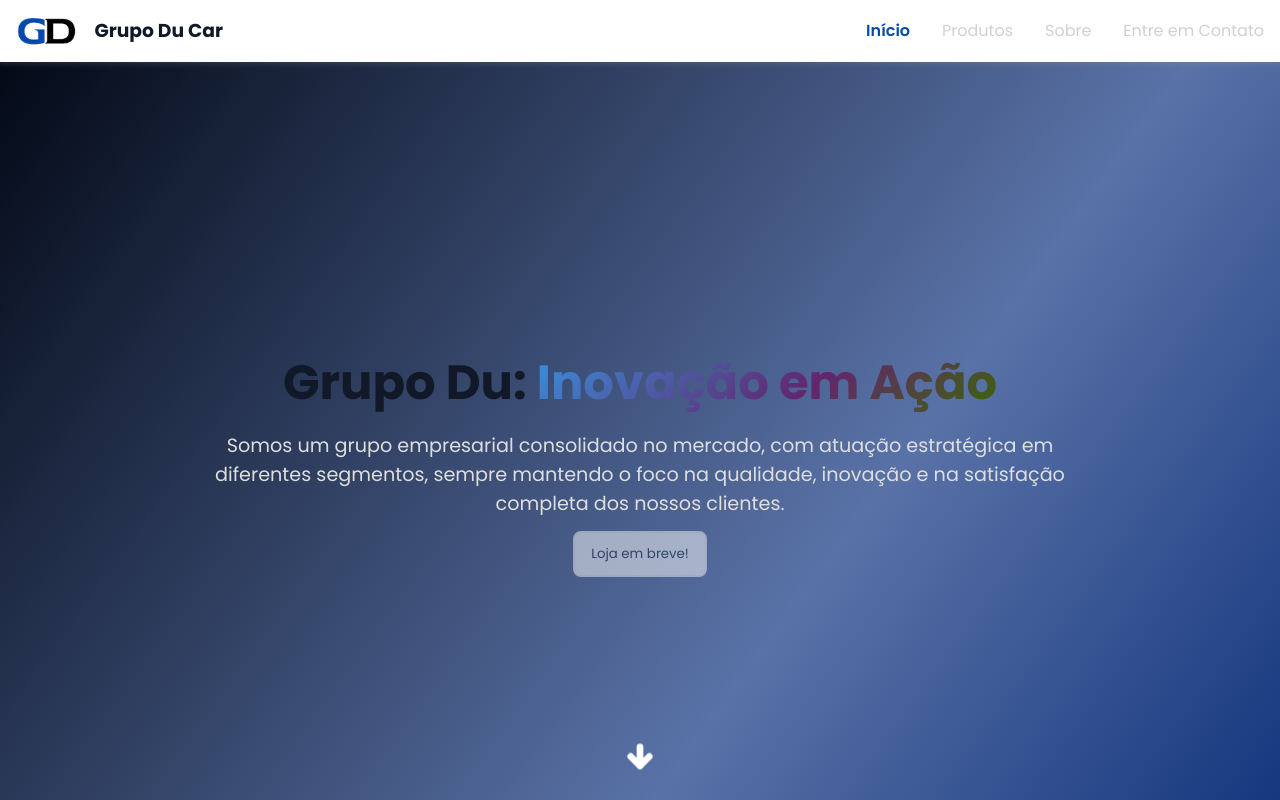
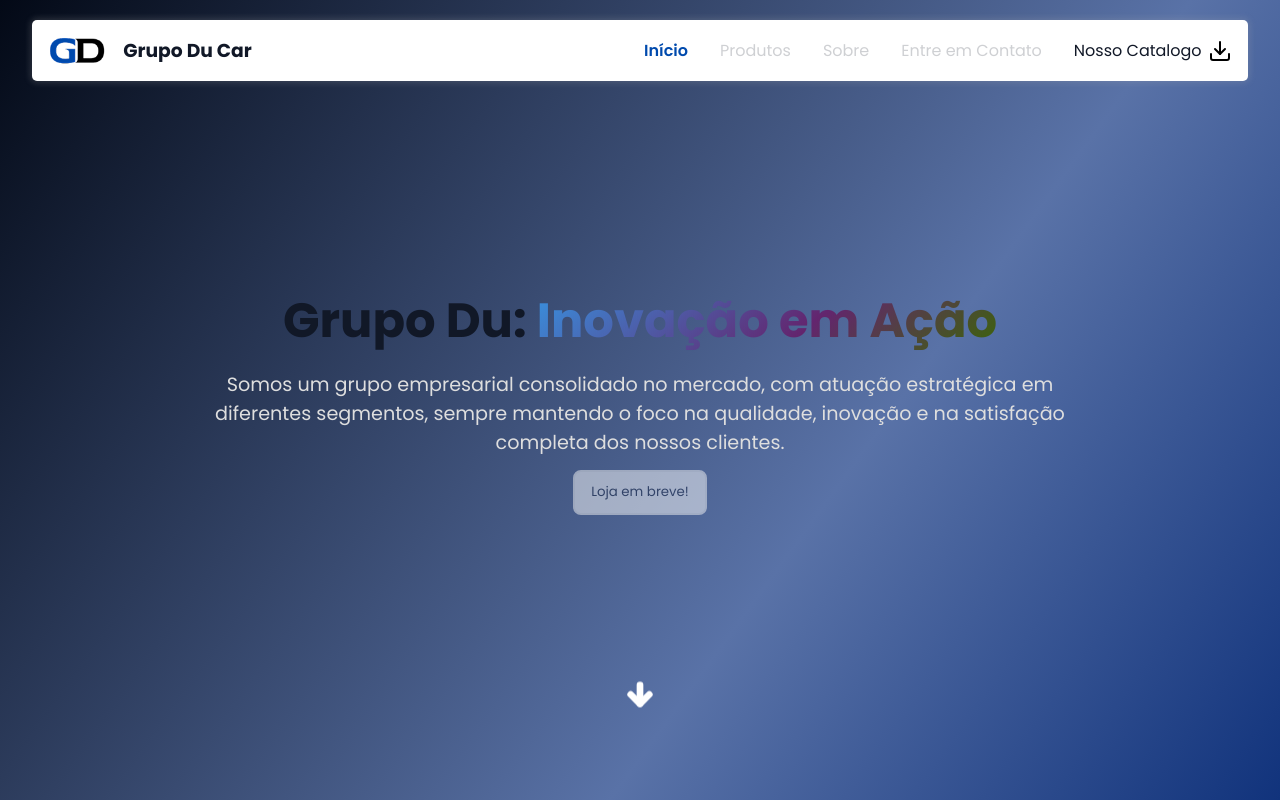
Before and after one commit to GrupoDu/grupodu-landingpage, a Next.js app: page / in a window 1280 px wide. Shown: the top 800 px of the page. Built offline with nearby package versions, Linux system fonts and the light colour scheme.

Commit message:
feat: estlizacao, hook, download catalogo

```diff
--- a/src/app/globals.scss
+++ b/src/app/globals.scss
@@ -36,6 +36,7 @@ html {
 body {
   display: flex;
   flex-direction: column;
+  position: relative;
 }
 
 h1,
--- a/src/components/header-nav/index.tsx
+++ b/src/components/header-nav/index.tsx
@@ -3,17 +3,29 @@
 import styles from "./styles.module.scss";
 import LogoGrupo from "../../../public/logo-grupodu.png";
 import Image from "next/image";
-import { HamburgerIcon, ShoppingCart, Menu } from "lucide-react";
+import { HamburgerIcon, ShoppingCart, Menu, Download } from "lucide-react";
 import Search from "../search";
-import { useEffect, useState } from "react";
+import { useEffect, useRef, useState } from "react";
 import { usePathname } from "next/navigation";
 import MenuMobile from "@/components/menu";
-
+import { useScrollOpacity } from "@/hooks/useScrollOpacity";
 const HeaderNav = () => {
-  // const numeroItemsCarrinho: number = 2;
   const [actualPage, setActualPage] = useState("inicio");
+  const [scrollDown, setScrollDown] = useState(false);
+  const ref = useRef(null);
+  const opacity = useScrollOpacity();
   const [menu, setMenu] = useState(false);
   const pathname = usePathname();
+
+  const handleDownload = () => {
+    const baseUrl = window.location.origin;
+    const link = document.createElement("a");
+    link.href = `${baseUrl}/catalogo.pdf`;
+    link.download = "Catálogo Grupo Du.pdf";
+    document.body.appendChild(link);
+    link.click();
+    document.body.removeChild(link);
+  };
 
   const openMenu = () => {
     setMenu(true);
@@ -37,7 +49,13 @@ const HeaderNav = () => {
 
   return (
     <>
-      <nav className={styles.ContainerHeaderNav}>
+      <nav
+        ref={ref}
+        style={{ opacity, transition: "opacity 0.3s ease-in-out" }}
+        className={`${styles.ContainerHeaderNav} ${
+          scrollDown ? styles.scrollDown : ""
+        }`}
+      >
         <div className={styles.logoContainer}>
           <Image src={LogoGrupo} alt="Logo GD" className={styles.logoImage} />
           <h3>Grupo Du Car</h3>
@@ -64,6 +82,10 @@ const HeaderNav = () => {
           >
             Entre em Contato
           </span>
+          <div className={styles.catalogo} onClick={handleDownload}>
+            <span>Nosso Catalogo</span>
+            <Download color="black" />
+          </div>
           {/* V--- OFF POR ENQUANTO ---V
         <div className={styles.carrinhoIcon}>
           <ShoppingCart color="black" className={styles.shoppingCart} />
@@ -75,7 +97,7 @@ const HeaderNav = () => {
           <Menu color="black" width={40} height={40} />
         </div>
       </nav>
-      <MenuMobile menu={menu} closeFunc={closeMenu}/>
+      <MenuMobile menu={menu} closeFunc={closeMenu} />
     </>
   );
 };
--- a/src/components/header-nav/styles.module.scss
+++ b/src/components/header-nav/styles.module.scss
@@ -1,11 +1,13 @@
 .ContainerHeaderNav {
-  position: sticky;
+  position: fixed;
   top: 0;
-  width: 100%;
+  width: 95%;
   height: fit-content;
+  margin: 20px 2.5%;
+  border-radius: 5px;
   display: flex;
   align-items: center;
-  z-index: 1;
+  z-index: 2000;
   background-color: rgba($color: #ffffff, $alpha: 1);
   padding: 1em;
   box-sizing: border-box;
@@ -57,6 +59,42 @@
       width: fit-content;
       text-wrap: nowrap;
     }
+
+    .catalogo {
+      display: flex;
+      align-items: center;
+      cursor: pointer;
+      gap: 0.4em;
+      animation: pulando 1s ease-in-out;
+      animation-iteration-count: 3;
+    }
+
+    @keyframes pulando {
+      0% {
+        transform: translateY(0px);
+        color: rgba($color: #000000, $alpha: 1);
+      }
+
+      25% {
+        transform: translateY(-5px);
+        color: rgba($color: #3274aa, $alpha: 1);
+      }
+
+      50% {
+        transform: translateY(0px);
+        color: rgba($color: #000000, $alpha: 1);
+      }
+
+      75% {
+        transform: translateY(-5px);
+        color: rgba($color: #3274aa, $alpha: 1);
+      }
+
+      100% {
+        transform: translateY(0px);
+        color: rgba($color: #000000, $alpha: 1);
+      }
+    }
   }
 
   .menuIcon {
--- /dev/null
+++ b/src/hooks/useScrollOpacity.ts
@@ -0,0 +1,24 @@
+import { useState, useEffect } from "react";
+
+export const useScrollOpacity = () => {
+  const [opacity, setOpacity] = useState(1);
+  const [result, setResult] = useState("");
+
+  useEffect(() => {
+    const handleScroll = () => {
+      const scrollPosition = window.scrollY;
+      setResult(scrollPosition.toString());
+      if (scrollPosition > 700) {
+        setOpacity(0.5);
+      } else {
+        setOpacity(1);
+      }
+    };
+
+    window.addEventListener("scroll", handleScroll);
+
+    return () => window.removeEventListener("scroll", handleScroll);
+  }, []);
+
+  return opacity;
+};
```
Also changed, not shown: 1 other file (tests, documents, lock files or other folders).
